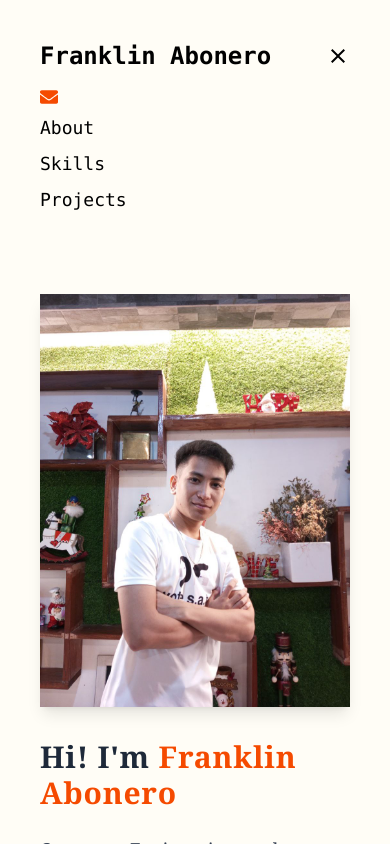
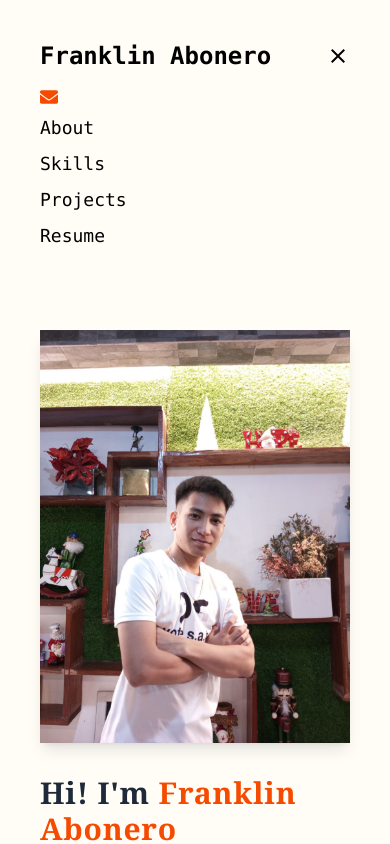
Before and after one commit to Four26/vite-react-portfolio, a React (Vite) app: page / in a window 390 px wide. Both pictures are taken after a click on the button 338 px from the left and 56 px from the top of the page. Shown: the top 844 px of the page. Built offline with nearby package versions, Linux system fonts and the light colour scheme.

Commit message:
added resume

```diff
--- a/src/pages/Navbar.tsx
+++ b/src/pages/Navbar.tsx
@@ -108,6 +108,15 @@ const Navbar = () => {
                                     Projects
                                 </a>
                             </li>
+                            <li>
+                                <a
+                                    target="_blank"
+                                    rel="noopener noreferrer"
+                                    className="hover:text-orange-600 transition-colors"
+                                    href="https://drive.google.com/file/d/1PJxdRML58hBh0VoxQStd_CHGDZa5EKIU/view?usp=drive_link">
+                                    Resume
+                                </a>
+                            </li>
                         </ul>
                     </nav>
                 )}
```
